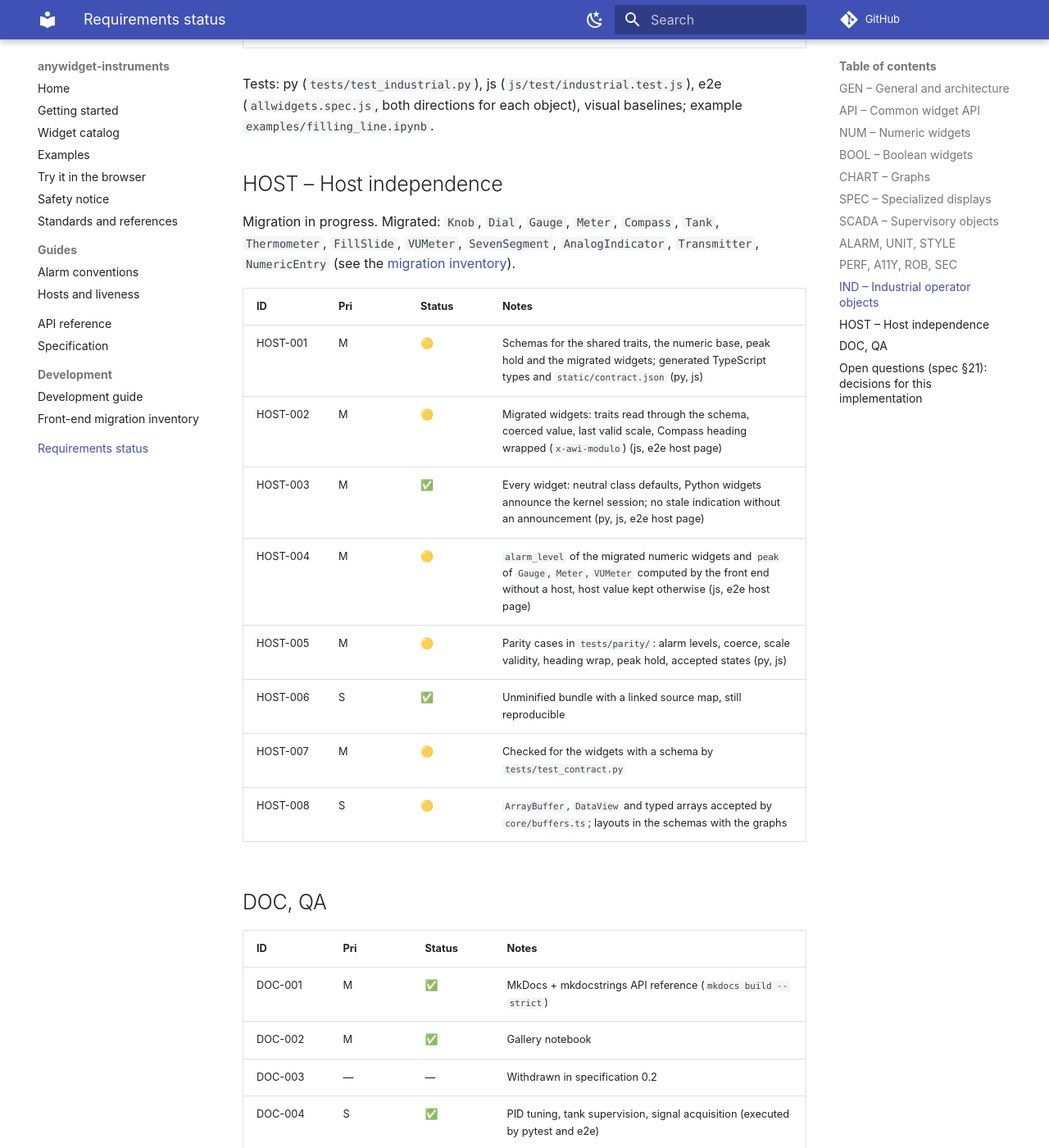
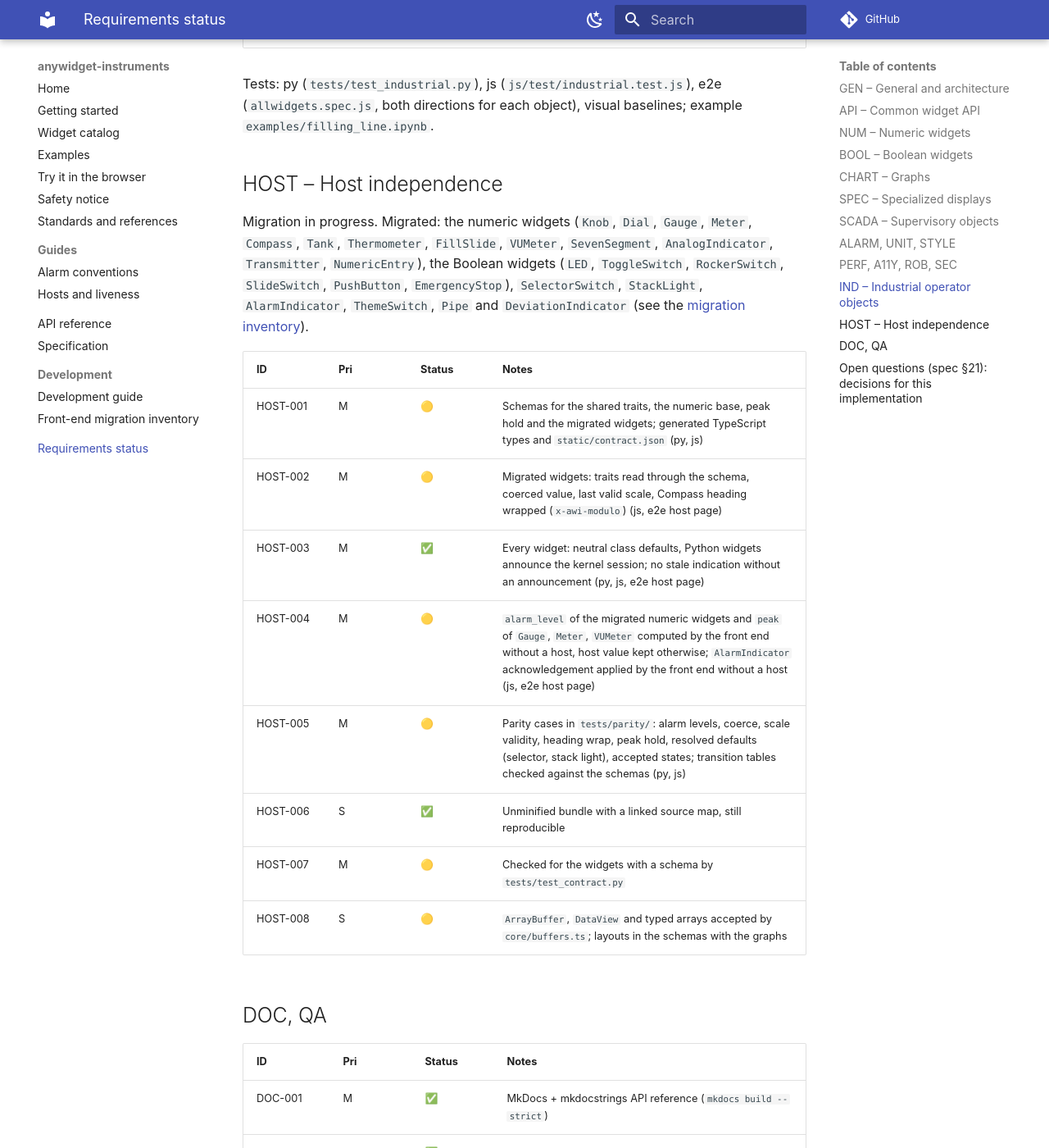
Before and after one commit to AnywidgetInstruments/anywidget-instruments-industrial, an MkDocs documentation site: the page built from docs/requirements-status.md, in a window 1280 px wide and 1400 px high, scrolled down 6793 px. Shown: the whole window at 82% size. Built offline with MkDocs 1.6.1 and Material for MkDocs 9.7.7, drawn with Linux system fonts in a browser that asks for light colours; comment, search, counter and statistics services are not loaded.

Commit message:
Document the Boolean and operator widgets migrated to the trait contract
Hosts page and requirement status: what the Boolean widgets, the selector, the stack light, the alarm indicator, the pipe, the deviation bar and the theme switch do without a kernel, and what stays host logic (latches, emergency stop reset).

Assisted-by: AI

```diff
--- a/docs/requirements-status.md
+++ b/docs/requirements-status.md
@@ -127,9 +127,12 @@ Tests: py (`tests/test_industrial.py`), js (`js/test/industrial.test.js`), e2e
 example `examples/filling_line.ipynb`.
 
 ## HOST – Host independence
-Migration in progress. Migrated: `Knob`, `Dial`, `Gauge`, `Meter`, `Compass`, `Tank`,
-`Thermometer`, `FillSlide`, `VUMeter`, `SevenSegment`, `AnalogIndicator`,
-`Transmitter`, `NumericEntry` (see the
+Migration in progress. Migrated: the numeric widgets (`Knob`, `Dial`, `Gauge`,
+`Meter`, `Compass`, `Tank`, `Thermometer`, `FillSlide`, `VUMeter`,
+`SevenSegment`, `AnalogIndicator`, `Transmitter`, `NumericEntry`), the Boolean
+widgets (`LED`, `ToggleSwitch`, `RockerSwitch`, `SlideSwitch`, `PushButton`,
+`EmergencyStop`), `SelectorSwitch`, `StackLight`, `AlarmIndicator`,
+`ThemeSwitch`, `Pipe` and `DeviationIndicator` (see the
 [migration inventory](dev/frontend-migration-inventory.md)).
 
 | ID | Pri | Status | Notes |
@@ -137,8 +140,8 @@ Migration in progress. Migrated: `Knob`, `Dial`, `Gauge`, `Meter`, `Compass`, `T
 | HOST-001 | M | 🟡 | Schemas for the shared traits, the numeric base, peak hold and the migrated widgets; generated TypeScript types and `static/contract.json` (py, js) |
 | HOST-002 | M | 🟡 | Migrated widgets: traits read through the schema, coerced value, last valid scale, Compass heading wrapped (`x-awi-modulo`) (js, e2e host page) |
 | HOST-003 | M | ✅ | Every widget: neutral class defaults, Python widgets announce the kernel session; no stale indication without an announcement (py, js, e2e host page) |
-| HOST-004 | M | 🟡 | `alarm_level` of the migrated numeric widgets and `peak` of `Gauge`, `Meter`, `VUMeter` computed by the front end without a host, host value kept otherwise (js, e2e host page) |
-| HOST-005 | M | 🟡 | Parity cases in `tests/parity/`: alarm levels, coerce, scale validity, heading wrap, peak hold, accepted states (py, js) |
+| HOST-004 | M | 🟡 | `alarm_level` of the migrated numeric widgets and `peak` of `Gauge`, `Meter`, `VUMeter` computed by the front end without a host, host value kept otherwise; `AlarmIndicator` acknowledgement applied by the front end without a host (js, e2e host page) |
+| HOST-005 | M | 🟡 | Parity cases in `tests/parity/`: alarm levels, coerce, scale validity, heading wrap, peak hold, resolved defaults (selector, stack light), accepted states; transition tables checked against the schemas (py, js) |
 | HOST-006 | S | ✅ | Unminified bundle with a linked source map, still reproducible |
 | HOST-007 | M | 🟡 | Checked for the widgets with a schema by `tests/test_contract.py` |
 | HOST-008 | S | 🟡 | `ArrayBuffer`, `DataView` and typed arrays accepted by `core/buffers.ts`; layouts in the schemas with the graphs |
```
Also changed, not shown: docs/hosts.md (+7 -0 lines).
